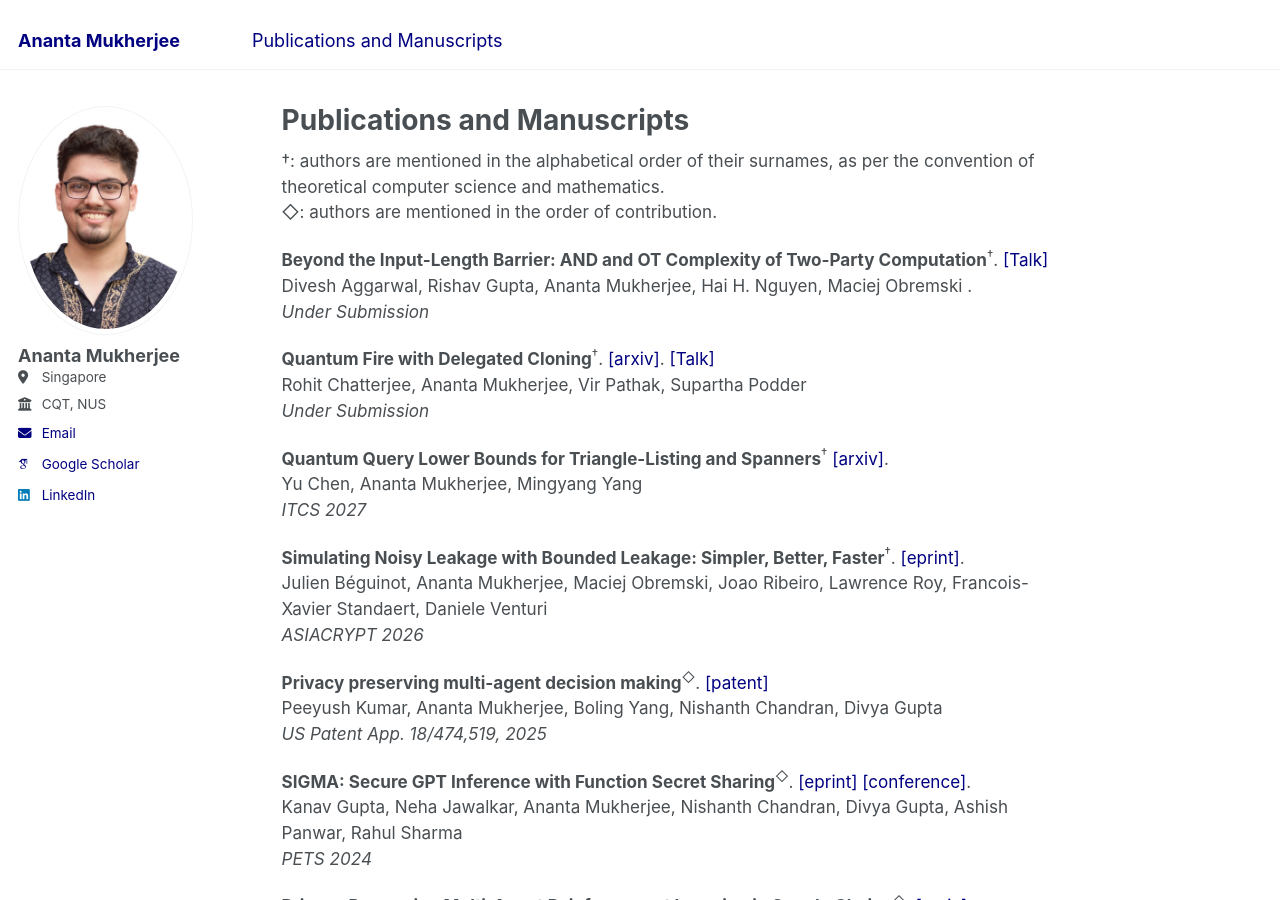
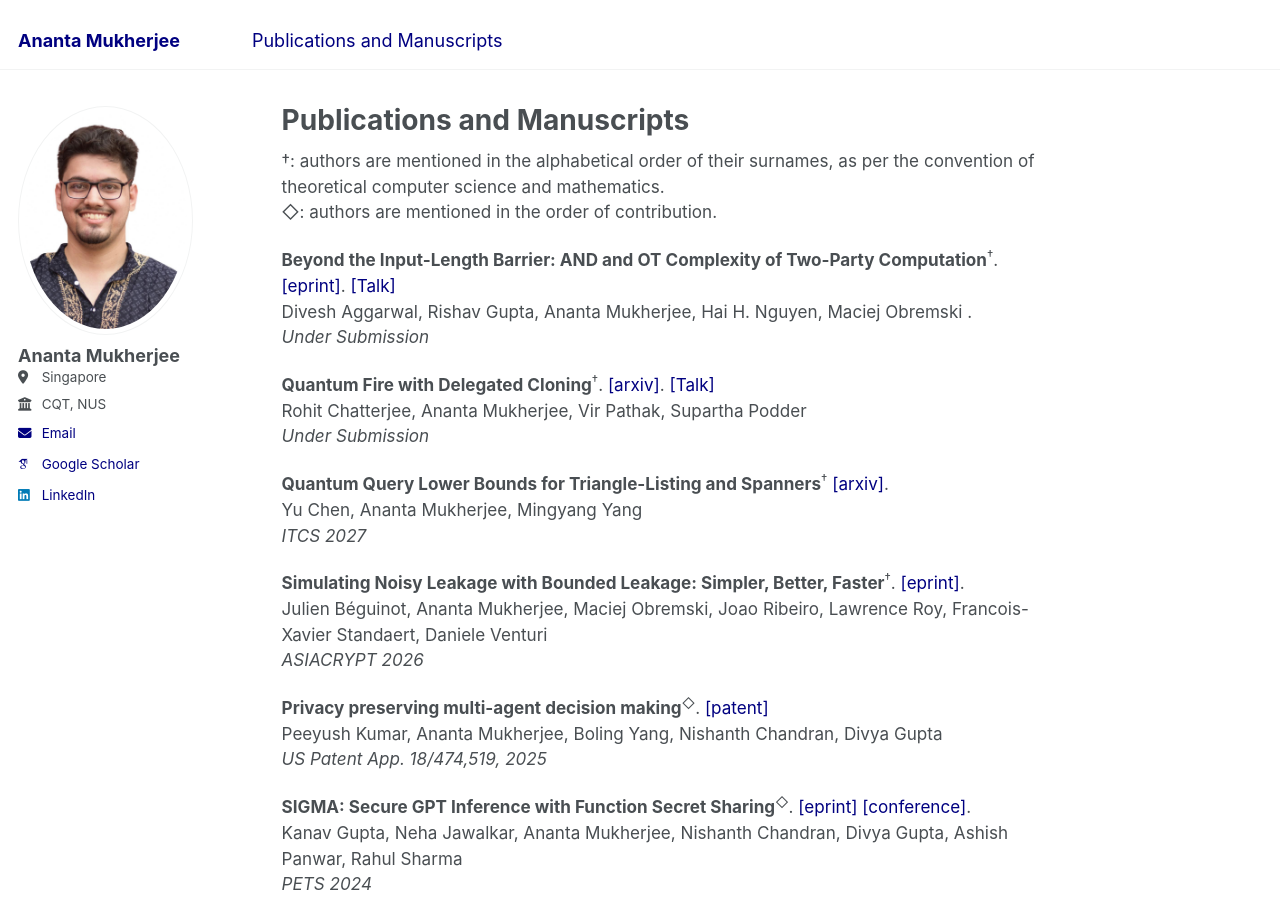
Before and after one commit to mananta/mananta.github.io, a Jekyll site: the page built from _pages/publications.md, in a window 1280 px wide and 900 px high. Built offline with Jekyll 4.4.1, drawn with Linux system fonts in a browser that asks for light colours; some web fonts are replaced.

Commit message:
updating homepage

```diff
--- a/_pages/publications.md
+++ b/_pages/publications.md
@@ -11,8 +11,7 @@ navy_links: true
 ◇: authors are mentioned in the order of contribution.
 
 **Beyond the Input-Length Barrier: AND and OT
-Complexity of Two-Party Computation**<sup>†</sup>.
-[[Talk]](https://www.youtube.com/playlist?list=PLeH9pRzc0vhc)<br />
+Complexity of Two-Party Computation**<sup>†</sup>. [[eprint]](https://eprint.iacr.org/2026/3038.pdf). [[Talk]](https://www.youtube.com/playlist?list=PLeH9pRzc0vhc)<br />
 Divesh Aggarwal, Rishav Gupta, Ananta Mukherjee, Hai H. Nguyen, Maciej Obremski .<br />
 *Under Submission*
 
```
